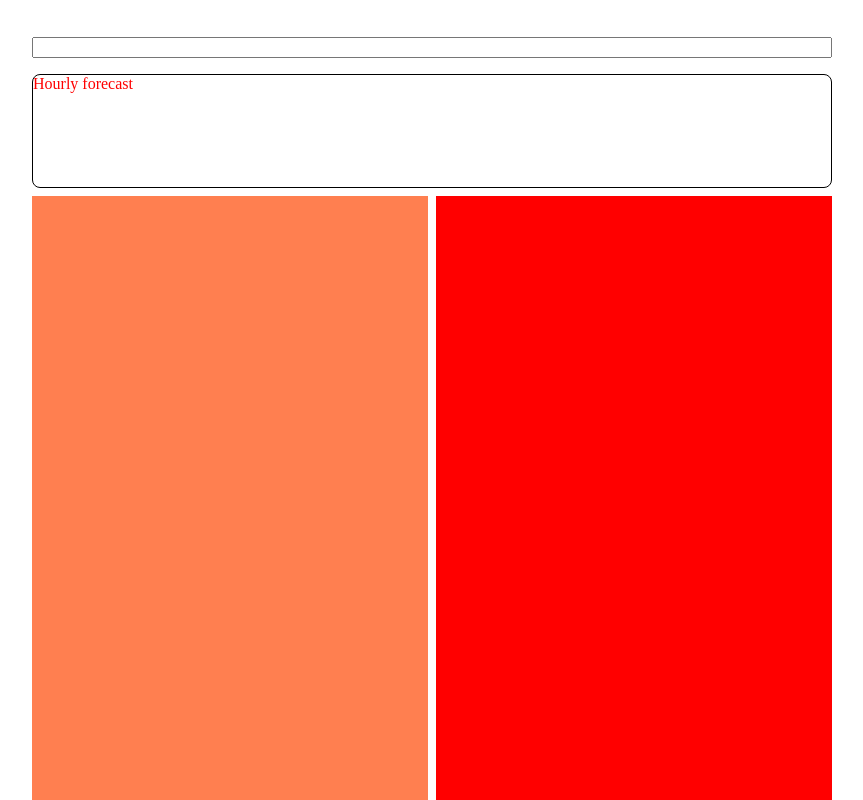
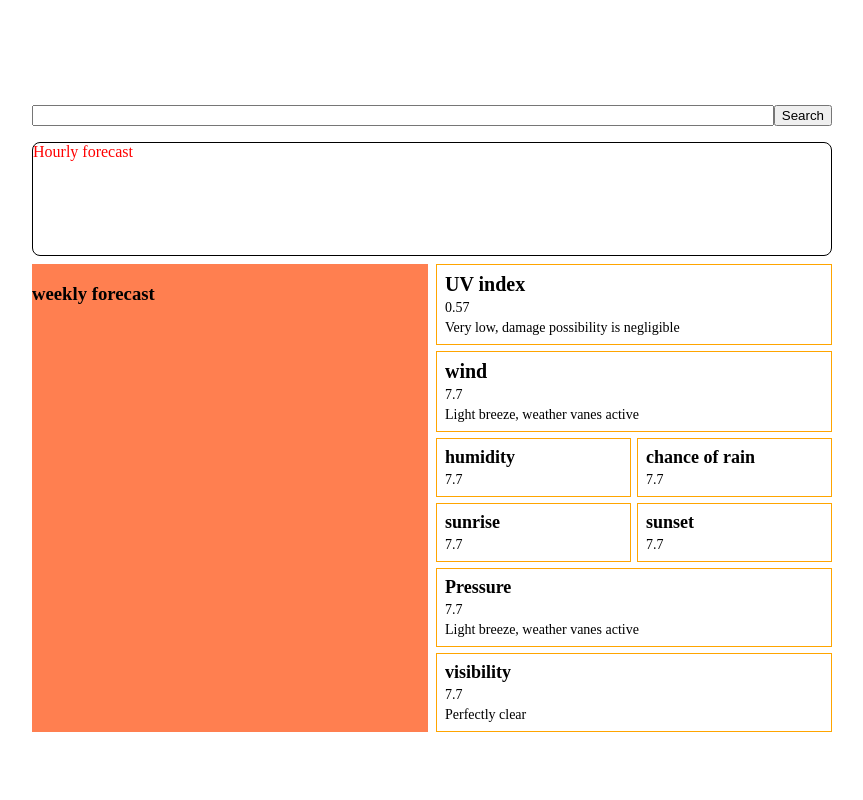
Before and after one commit to rbr1osos/weather-app, a website built with webpack: page src/template.html in a window 1280 px wide. Shown: the whole page, without its empty margins (208-1071 px from the left). Built offline with nearby package versions, Linux system fonts and the light colour scheme; no server answers.

Commit message:
finished right side

```diff
--- a/src/functions.js
+++ b/src/functions.js
@@ -23,3 +23,20 @@ export function timeDifference(testing){
         }
     }
 }
+export function showHourData(data){
+    const container = document.querySelector('.hourly-content-container')
+    const content= document.createElement('div')
+    content.classList.add('hour-container')
+
+    const hour = document.createElement('p')
+    hour.classList.add('hour-time')
+    hour.innerHTML= timeDifference(data.time)
+
+    const temp = document.createElement('p')
+    temp.classList.add('hour-temp')
+    temp.innerHTML= data.temp_f+'°'
+
+    content.appendChild(hour)
+    content.appendChild(temp)
+    container.appendChild(content)
+}
--- a/src/index.js
+++ b/src/index.js
@@ -1,57 +1,66 @@
 import './styles.css'
-import {timeDifference} from './functions.js'
+import {showHourData} from './functions.js'
 /* Need to do
     - Need to round feels like weather temp(F)
     - create function that shows if its 'clear sky' 'windy' 'rain'
 */
-
 const title_h2 = document.querySelector('.title')
 const temp_h1 = document.querySelector('.temp')
 const weather_h3 = document.querySelector('.weather-type')
 const feel_h3 = document.querySelector('.feel-like')
+const search_button = document.querySelector('.search-button')
+const search_input = document.getElementById('search')
+const UV_input=document.querySelector('.UV')
+const wind_input=document.querySelector('.wind')
+const humidity_input=document.querySelector('.humidity')
+const chance_input=document.querySelector('.chance')
+const sunrise_input=document.querySelector('.sunrise')
+const sunset_input=document.querySelector('.sunset')
+const pressure_input=document.querySelector('.pressure')
+const visibility_input=document.querySelector('.visibility')
 
-async function getWeather(){
-    const weatherResponse = await fetch('https://api.weatherapi.com/v1/current.json?key=8c3a53840fda484d95933559232303&q=oakland', {mode: 'cors'});
+getWeather('San Francisco')
+
+search_button.addEventListener('click',()=>{
+    getWeather(search_input.value)
+})
+
+search_input.addEventListener('input',()=>{
+    getWeather(search_input.value)
+})
+
+async function getWeather(input){
+    const weatherResponse = await fetch('https://api.weatherapi.com/v1/current.json?key=8c3a53840fda484d95933559232303&q='+input, {mode: 'cors'});
     const weatherData = await weatherResponse.json();
-    const forecastResponse = await fetch('https://api.weatherapi.com/v1/forecast.json?key=8c3a53840fda484d95933559232303&q=oakland', {mode: 'cors'});
+    const forecastResponse = await fetch('https://api.weatherapi.com/v1/forecast.json?key=8c3a53840fda484d95933559232303&q='+input, {mode: 'cors'});
     const forecastData = await forecastResponse.json();
     displayWeather(weatherData,forecastData)
 }
-getWeather();
 
 function displayWeather(data,forecast){
     //CONTAINS INFO ABOUT EACH HOUR FOR TODAY from 0-24h
+    console.log(forecast.forecast.forecastday[0])
     const forecastArray=forecast.forecast.forecastday[0].hour
 
     //meta data
     for(let i=0;i<forecastArray.length;i++){
         showHourData(forecastArray[i])
     }
-    function showHourData(data){
-        const container = document.querySelector('.hourly-content-container')
-        const content= document.createElement('div')
-        content.classList.add('hour-container')
-
-        const hour = document.createElement('p')
-        hour.classList.add('hour-time')
-        hour.innerHTML= timeDifference(data.time)
-
-        const temp = document.createElement('p')
-        temp.classList.add('hour-temp')
-        temp.innerHTML= data.temp_f+'°'
-
-        content.appendChild(hour)
-        content.appendChild(temp)
-        container.appendChild(content)
-    }
-
 
     //display
     title_h2.innerHTML= data.location.name
     temp_h1.innerHTML = data.current.temp_f //round it out
     weather_h3.innerHTML = 'clear sky'
-
-
-
+    UV_input.innerHTML= forecast.forecast.forecastday[0].day.uv
+    //--need UV desc
+    wind_input.innerHTML = forecast.forecast.forecastday[0].day.maxwind_mph
+    //--need wind desc
+    humidity_input.innerHTML = forecast.forecast.forecastday[0].day.avghumidity
+    chance_input.innerHTML =  forecast.forecast.forecastday[0].day.daily_chance_of_rain +'%'
+    sunrise_input.innerHTML = forecast.forecast.forecastday[0].astro.sunrise
+    sunset_input.innerHTML = forecast.forecast.forecastday[0].astro.sunset
+    //pressure need to add current pressure and DESC
+    visibility_input.innerHTML =  forecast.forecast.forecastday[0].day.avgvis_km+'km' //km
+    //add desc
 
 }
--- a/src/styles.css
+++ b/src/styles.css
@@ -8,6 +8,7 @@ body{
     margin:0;
     display:flex;
     justify-content: center;
+    align-items: center;
 }
 .container{
     display:flex;
@@ -18,13 +19,16 @@ body{
 .header{
     text-align: center;
 }
+.search-container{
+    display:flex;
+}
 #search{
     width:800px;
 }
 
 .content{
     width:800;
-    height:1144px;
+    max-height:1500px;
     display:grid;
     grid-template:114px 1fr / 1fr 1fr;
     grid-column-gap:8px;
@@ -33,6 +37,7 @@ body{
 .hourly-title{
     color:red;
 }
+
 .hourly-content-container{
     display:flex;
     gap:16px;
@@ -53,6 +58,64 @@ body{
 }
 .right-container{
     grid-area: 2/2/3/3;
-    background-color: red;
+    background-color: white;
+    display:flex;
+    gap:6px;
+    flex-direction: column;
 
 }
+
+.small-container{
+    grid-column-gap:6px;
+    grid-row-gap:6px;
+}
+
+.UV-container,
+.wind-container,
+.humidity-container,
+.chance-container,
+.sunrise-container,
+.sunset-container,
+.pressure-container,
+.visibility-container{
+    display:flex;
+    flex:1;
+    flex-direction: column;
+    padding:8px;
+    border:1px solid orange;
+    gap:4px;
+    font-size:14px;
+}
+
+.UV-container h3,
+.wind-container h3,
+.humidity-container h3,
+.chance-container h3,
+.sunrise-container h3,
+.sunset-container h3,
+.pressure-container h3,
+.visibility-container h3
+{
+    margin:0;
+    font-size: 18px;
+}
+
+.UV-container p,
+.wind-container p,
+.humidity-container p,
+.chance-container p,
+.sunrise-container p,
+.sunset-container p,
+.pressure-container p,
+.visibility-container p{
+    margin:0;
+
+}
+.UV-container h3, .wind-container h3{
+    font-size:20px;
+}
+
+.small-container{
+    display:grid;
+    grid-template:1fr 1fr / 1fr 1fr;
+}
--- a/src/template.html
+++ b/src/template.html
@@ -17,15 +17,59 @@
             <h3 class='feel-like'></h3>
         </div>
         <!-- Search -->
-        <input type='search' id='search' name='search'>
+        <div class='search-container'>
+            <input type='search' id='search' name='search'>
+            <button class='search-button'>Search</button>
+        </div>
         <div class='content'>
             <div class='hourly-container'>
                 <div class='hourly-title'>Hourly forecast</div>
                 <div class='hourly-content-container'>
                 </div>
             </div>
-            <div class="left-container"></div>
-            <div class="right-container"></div>
+            <div class="left-container">
+                <h3>weekly forecast</h3>
+            </div>
+            <div class="right-container">
+                <div class='UV-container'>
+                    <h3>UV index</h3>
+                    <div class='UV'>0.57</div>
+                    <p class='UV-description'>Very low, damage possibility is negligible</p>
+                </div>
+                <div class='wind-container'>
+                    <h3>wind</h3>
+                    <div class='wind'>7.7</div>
+                    <p class='wind-desc'>Light breeze, weather vanes active</p>
+                </div>
+                <div class='small-container'>
+                    <div class='humidity-container'>
+                        <h3>humidity</h3>
+                        <div class='humidity'>7.7</div>
+                    </div>
+                    <div class='chance-container'>
+                        <h3>chance of rain</h3>
+                        <div class='chance'>7.7</div>
+                    </div>
+                    <div class='sunrise-container'>
+                        <h3>sunrise</h3>
+                        <div class='sunrise'>7.7</div>
+                    </div>
+                    <div class='sunset-container'>
+                        <h3>sunset</h3>
+                        <div class='sunset'>7.7</div>
+                    </div>
+                </div>
+                <div class='pressure-container'>
+                    <h3>Pressure</h3>
+                    <div class='pressure'>7.7</div>
+                    <p class='pressure-desc'>Light breeze, weather vanes active</p>
+                </div>
+                <div class='visibility-container'>
+                    <h3>visibility</h3>
+                    <div class='visibility'>7.7</div>
+                    <p class='visibility-desc'>Perfectly clear</p>
+                </div>
+            </div>
         </div>
     </div>
     <script src='/src/index.js'></script>
```
Also changed, not shown: dist/index.html, dist/main.js.
